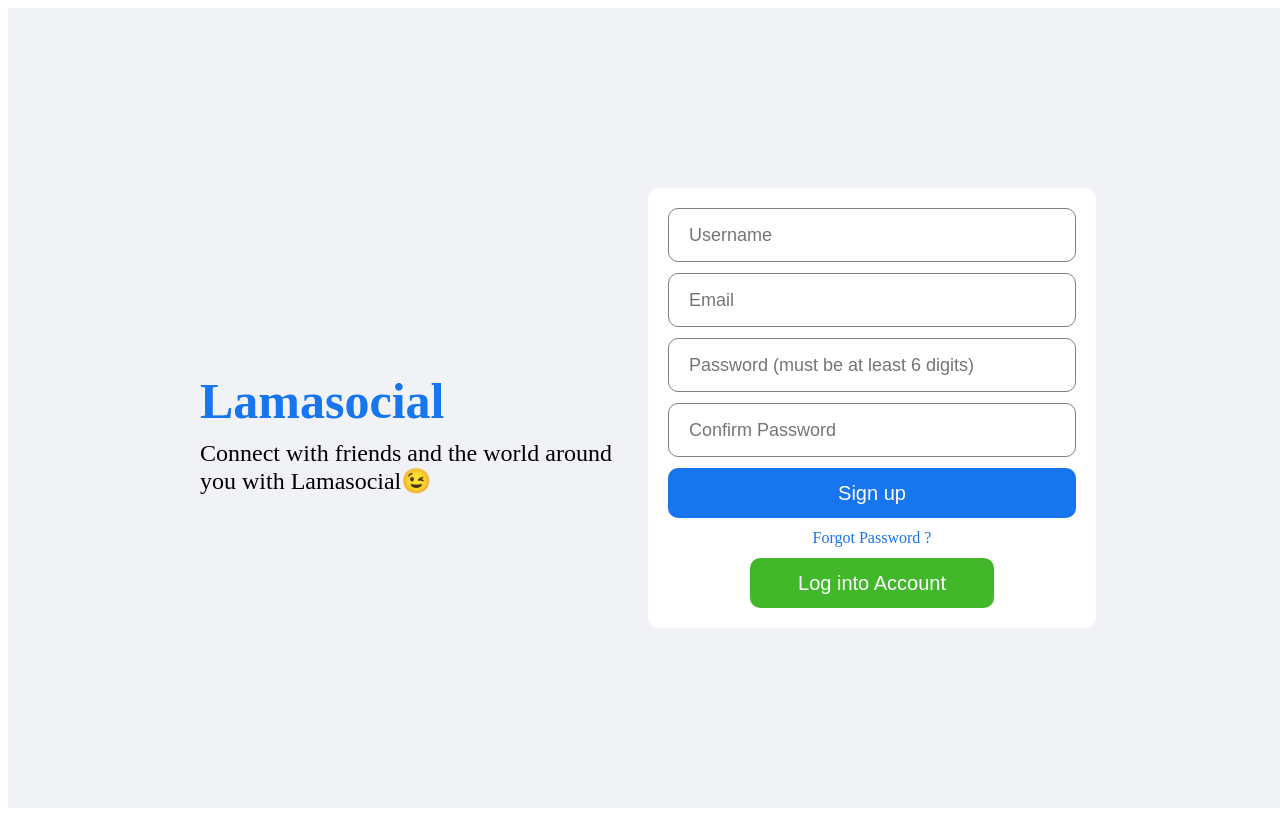
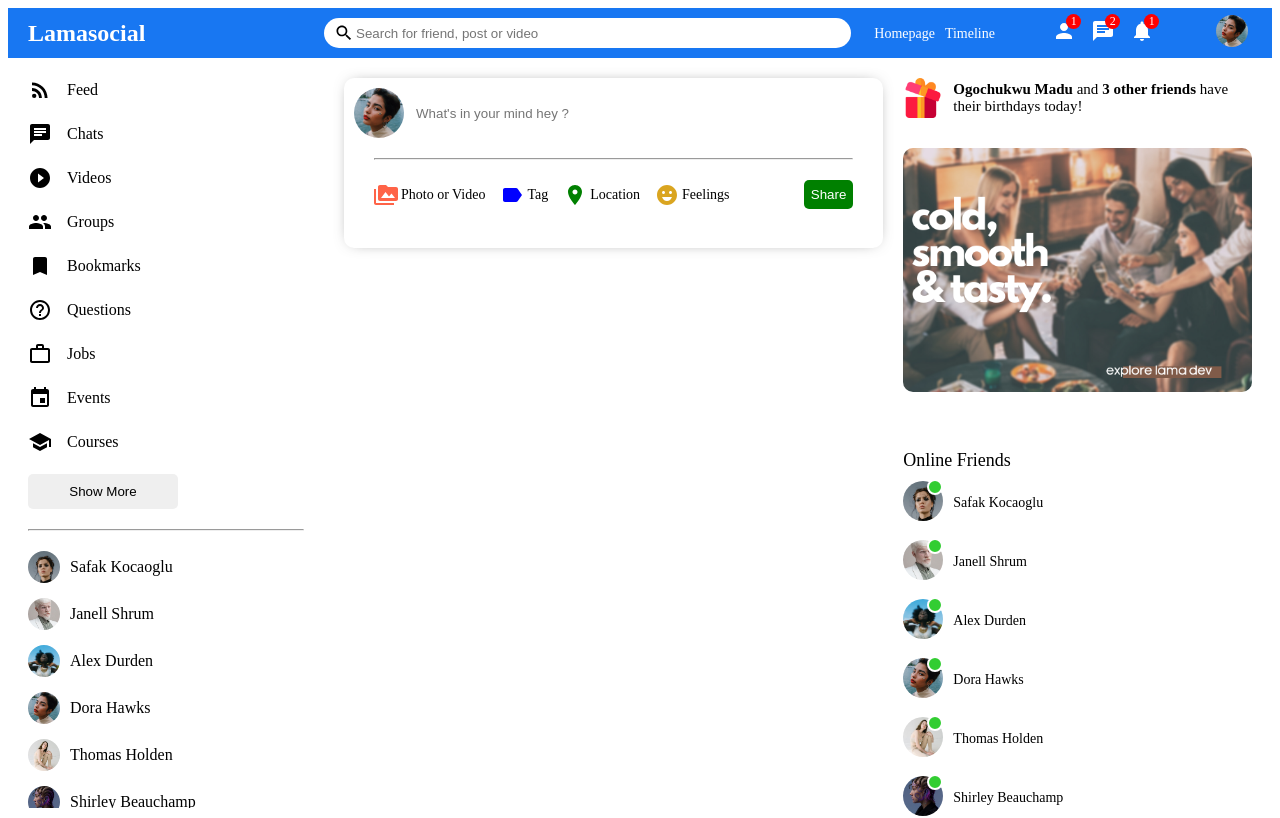
Before and after one commit to Onyeneke-AC/mern-social, a React (Create React App) app in the folder client/: page / in a window 1280 px wide. Shown: the top 818 px of the page. Built offline with nearby package versions, Linux system fonts and the light colour scheme; no server answers.

Commit message:
like & dislike update, file path creation for photo or video

```diff
--- a/client/src/components/Share/Share.jsx
+++ b/client/src/components/Share/Share.jsx
@@ -1,35 +1,65 @@
 import { EmojiEmotions, Label, PermMedia, Room } from '@mui/icons-material';
 import './share.css';
+import { useContext, useRef, useState } from 'react';
+import { AuthContext } from '../../context/AuthContext';
+import axios from 'axios';
 
 export default function Share() {
+
+    const { user } = useContext(AuthContext);
+    const PF = process.env.REACT_APP_PUBLIC_FOLDER;
+    const desc = useRef();
+    const [file, setFile] = useState(null);
+
+    const submitHandler = async (e) => {
+        e.preventDefault();
+        const newPost = {
+            userId: user._id,
+            desc: desc.current.value
+        }
+
+        try {
+            await axios.post("/posts", newPost)
+        } catch(err) {
+
+        }
+    }
+
   return (
     <div className='share'>
       <div className="shareWrapper">
         <div className="shareTop">
-            <img src="/assets/person/1.jpeg" alt="" className="shareProfileImg" />
-            <input placeholder="What's in your mind ?" className="shareInput" />
+            <img src={user.profilePicture ? PF+user.profilePicture : PF+"person/noAvatar.jpeg"} alt="" className="shareProfileImg" />
+
+            <input placeholder={"What's in your mind "+user.username+" ?"} className="shareInput" ref={desc} />
         </div>
+
         <hr className="shareHr" />
-        <div className="shareBottom">
+
+        <form className="shareBottom" onSubmit={submitHandler}>
             <div className="shareOptions">
-                <div className="shareOption">
+                <label htmlFor="file" className="shareOption">
                     <PermMedia htmlColor='tomato' className='shareIcon'/>
                     <span className="shareOptionText">
                         Photo or Video
                     </span>
-                </div>
+                    <input style={{display: 'none'}} type="file" id='file' accept=".png,.jpeg,.jpg" onChange={(e) => setFile(e.target.files[0])}/>
+                </label>
+
                 <div className="shareOption">
                     <Label htmlColor='blue' className='shareIcon'/>
                     <span className="shareOptionText">
                         Tag
                     </span>
                 </div>
+
                 <div className="shareOption">
                     <Room htmlColor='green' className='shareIcon'/>
                     <span className="shareOptionText">
                         Location
                     </span>
                 </div>
+
                 <div className="shareOption">
                     <EmojiEmotions htmlColor='goldenrod' className='shareIcon'/>
                     <span className="shareOptionText">
@@ -37,8 +67,8 @@ export default function Share() {
                     </span>
                 </div>
             </div>
-            <button className="shareButton">Share</button>
-        </div>
+            <button className="shareButton" type='submit'>Share</button>
+        </form>
       </div>
     </div>
   )
--- a/client/src/components/feed/Feed.jsx
+++ b/client/src/components/feed/Feed.jsx
@@ -1,27 +1,29 @@
-import { useEffect, useState } from 'react';
+import { useEffect, useState, useContext } from 'react';
 import Share from '../Share/Share';
 import Post from '../post/Post';
 import './feed.css';
 import axios from "axios";
+import { AuthContext } from '../../context/AuthContext';
 // import {Posts} from "../../dummyData";
 
 export default function Feed({ username }) {
 
   const [posts, setPosts] = useState([]);
+  const {user} = useContext(AuthContext)
 
   useEffect(() => {
     const fetchPosts = async () => {
       try{
           const res = username
           ? await axios.get("/posts/profile/" + username)
-          : await axios.get("/posts/timeline/65e9716f4d5dcc0e817044c0");
+          : await axios.get("/posts/timeline/" + user._id);
           setPosts(res.data);
       } catch(err) {
           console.log("The bane of my existence: ", err);
       }
     };
     fetchPosts();
-  }, [username])
+  }, [username, user._id])
 
   return (
     <div className='feed'>
--- a/client/src/components/post/Post.jsx
+++ b/client/src/components/post/Post.jsx
@@ -1,10 +1,11 @@
 import { MoreVert } from '@mui/icons-material'
 import './post.css'
 // import { Users } from "../../dummyData"
-import { useState, useEffect } from 'react';
+import { useState, useEffect, useContext } from 'react';
 import axios from 'axios';
 import { format } from 'timeago.js'
 import { Link } from 'react-router-dom';
+import { AuthContext } from "../../context/AuthContext";
 
 export default function Post({ post }) {
 
@@ -12,6 +13,11 @@ export default function Post({ post }) {
     const [isLiked, setIsLiked] = useState(false);
     const [user, setUser] = useState({});
     const PF = process.env.REACT_APP_PUBLIC_FOLDER;
+    const {user: currentUser} = useContext(AuthContext);
+
+    useEffect(() => {
+        setIsLiked(post.likes.includes(currentUser._id));
+    }, [currentUser._id, post.likes])
 
     useEffect(() => {
     const fetchUser = async () => {
@@ -22,6 +28,9 @@ export default function Post({ post }) {
   }, [post.userId]);
 
     const likeHandler = () => {
+        try {
+            axios.put("/posts/"+post._id+"/like", {userId: currentUser._id});
+        } catch(err) {}
         setLike(isLiked? like-1 : like+1)
         setIsLiked(!isLiked);
     }
@@ -32,7 +41,7 @@ export default function Post({ post }) {
             <div className="postTop">
                 <div className="postTopLeft">
                     <Link to={`profile/${user.username}`}>
-                        <img src={user.profilePicture || PF+"person/noAvatar.jpeg"} alt="" className="postProfileImg" />
+                        <img src={user.profilePicture ? PF+user.profilePicture : PF+"person/noAvatar.jpeg"} alt="" className="postProfileImg" />
                     </Link>
                     <span className="postUsername">
                         {user.username}
--- a/client/src/context/AuthContext.js
+++ b/client/src/context/AuthContext.js
@@ -2,7 +2,16 @@ import {createContext, useReducer} from  'react';
 import AuthReducer from './AuthReducer';
 
 const INITIAL_STATE = {
-    user: null,
+    user: {
+        _id: "65e9716f4d5dcc0e817044c0",
+        username: "hey",
+        email: "blakeo@gmail.com",
+        profilePicture: "person/4.jpeg",
+        coverPicture: "",
+        isAdmin: false,
+        followers: [],
+        followings: [],
+    },
     isFetching: false,
     error: false
 };
--- a/client/src/pages/profile/Profile.jsx
+++ b/client/src/pages/profile/Profile.jsx
@@ -34,7 +34,7 @@ export default function Profile() {
             <div className="profileRightTop">
                 <div className="profileCover">
                     <img src={user.coverPicture || PF+"person/noCover.jpeg"} alt="" className="profileCoverImg" />
-                    <img src={user.profilePicture || PF+"person/noAvatar.jpeg"} alt="" className="profileUserImg" />
+                    <img src={user.profilePicture ? PF+user.profilePicture : PF+"person/noAvatar.jpeg"} alt="" className="profileUserImg" />
                 </div>
                 <div className="profileInfo">
                     <h4 className="profileInfoName">{user.username}</h4>
```
